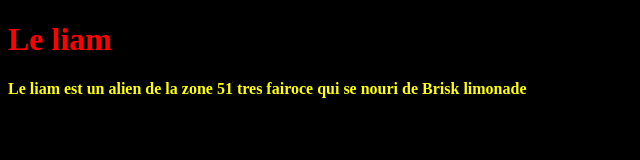
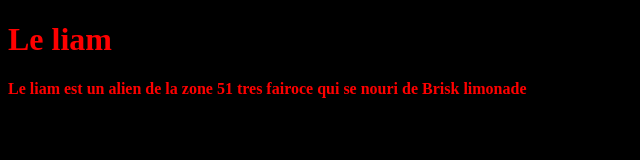
Before and after one commit to Lilbots/HelloLiam2, a plain HTML site: page index.html in a window 1280 px wide. Shown: the whole page, without its empty margins (0-640 px from the left). Drawn offline with Linux system fonts and the light colour scheme.

Commit message:
Update index.html

```diff
--- a/index.html
+++ b/index.html
@@ -4,6 +4,6 @@
 
 <h1 style="color:red;">Le liam</h1>
 
-<b style="color:yellow">Le liam est un alien de la zone 51 tres fairoce qui se nouri de Brisk limonade</b>
+<b style="color:red">Le liam est un alien de la zone 51 tres fairoce qui se nouri de Brisk limonade</b>
 </body>
 </html>
```
